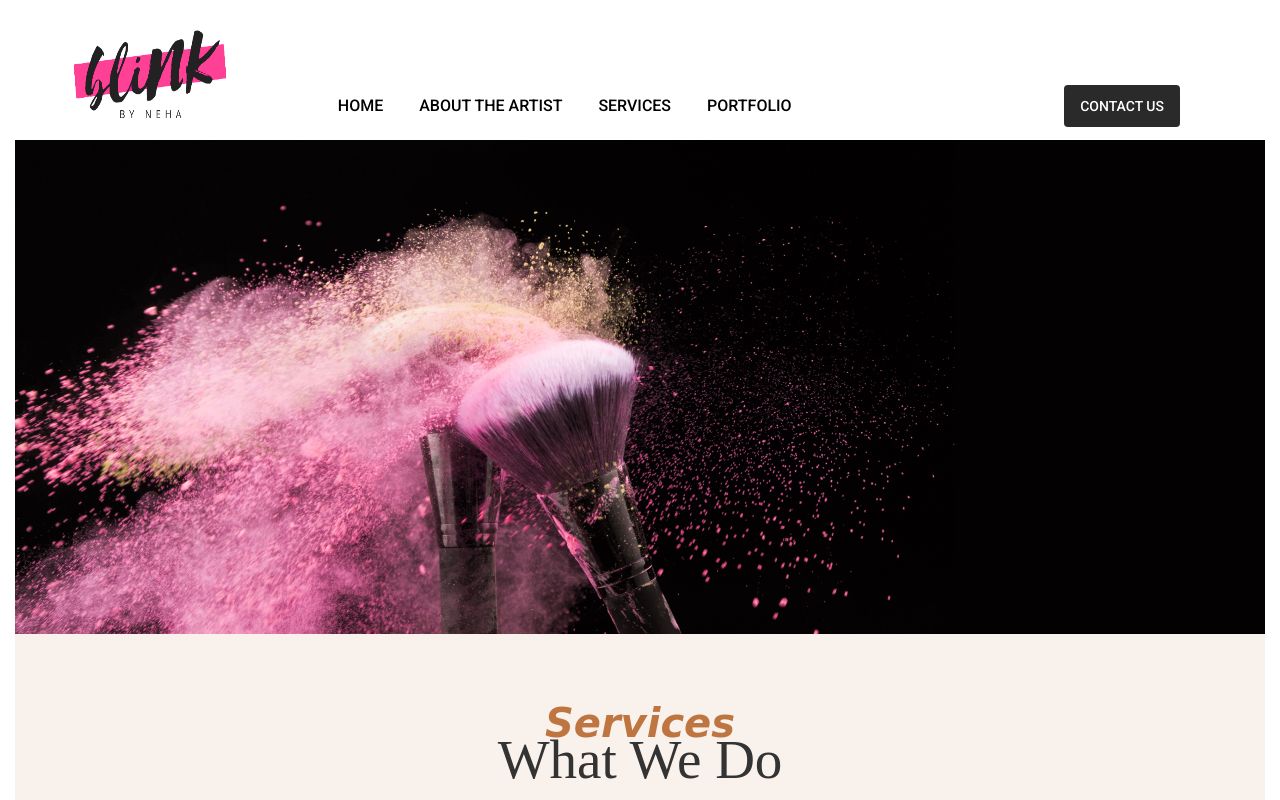
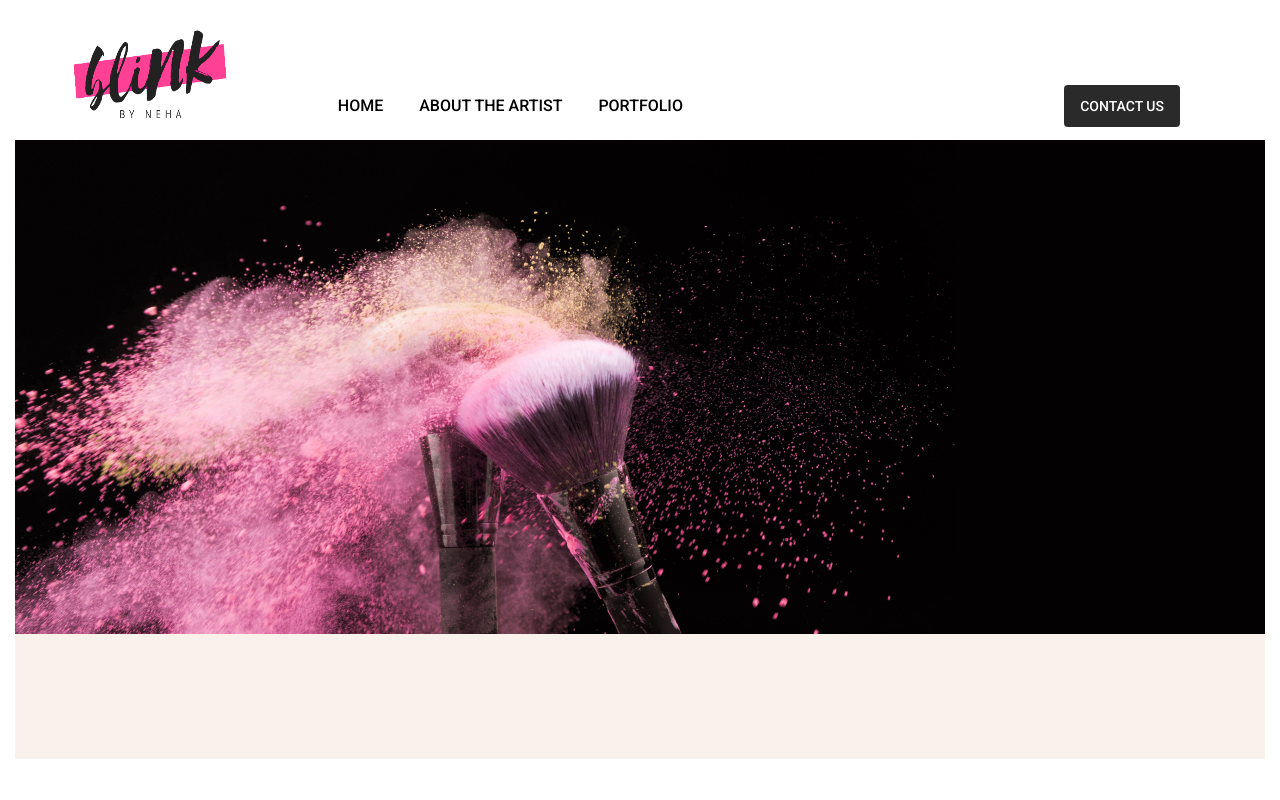
Before and after one commit to nehakhan21/blink-by-neha, a plain HTML site: page index.html in a window 1280 px wide. Shown: the top 800 px of the page. Drawn offline with nearby package versions, Linux system fonts and the light colour scheme; a web font is replaced by a local one.

Commit message:
navbar edit and about me edit

```diff
--- a/index.html
+++ b/index.html
@@ -34,7 +34,6 @@
       <ul id="nav-link" class="nav navbar-nav">
       <li><a class="alink" href="index.html">Home</a></li>
       <li><a class="alink" href="about.html">About the artist</a></li>
-      <li><a class="alink" href="index.html">Services</a></li>
       <li><a class="alink" href="portfolio.html">Portfolio</a></li>
       </ul>
       <button id="btn-right" class="btn"><a href="contact.html">Contact Us</a></button>
@@ -46,8 +45,6 @@
 <div class="col-md-12">
 <div class="col-md-12 bg-poster"></div>
 <div class="col-md-12 content service bg-rev">
-  <h1 class="h1-heading">Services</h1>
-  <h2 class="h2-heading">What We Do</h2>
 </div>
 <div class="col-md-12 content">
   <h1 class="h1-heading about">About Me</h1>
```
Also changed, not shown: about.html (+0 -1 lines), contact.html (+0 -1 lines), portfolio.html (+0 -1 lines), images/NEHA1.png, 1 other file.
